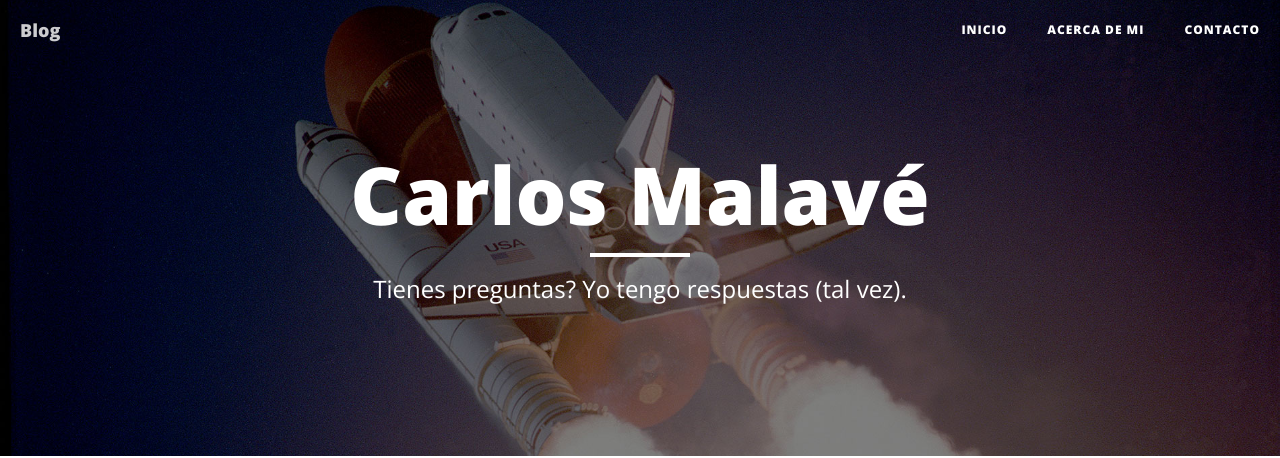
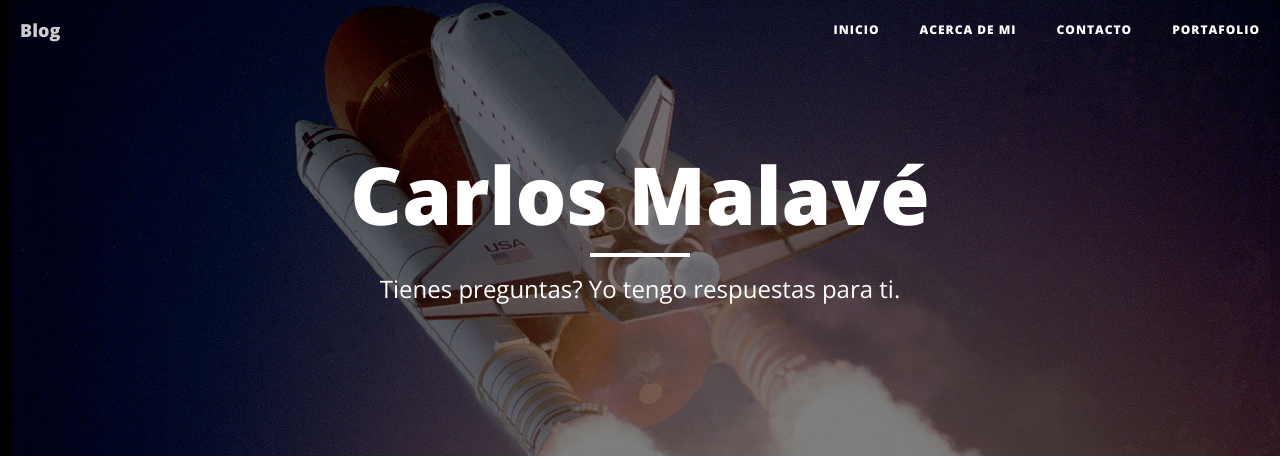
Before and after one commit to hellfish2/hellfish2.github.io, a Jekyll site: the page built from contacto.html, in a window 1280 px wide. Shown: the top 458 px of the page. Built offline with Jekyll 4.4.1, drawn with Linux system fonts in a browser that asks for light colours; nearby versions of some CDN libraries.

Commit message:
Pagina de portafolio

```diff
--- a/contacto.html
+++ b/contacto.html
@@ -1,7 +1,7 @@
 ---
 layout: page
 title: "Contacto"
-description: "Tienes preguntas? Yo tengo respuestas (tal vez)."
+description: "Tienes preguntas? Yo tengo respuestas para ti."
 header-img: "img/contact-bg.jpg"
 ---
 
```
Also changed, not shown: portafolio.html (added, +25 -0 lines).
